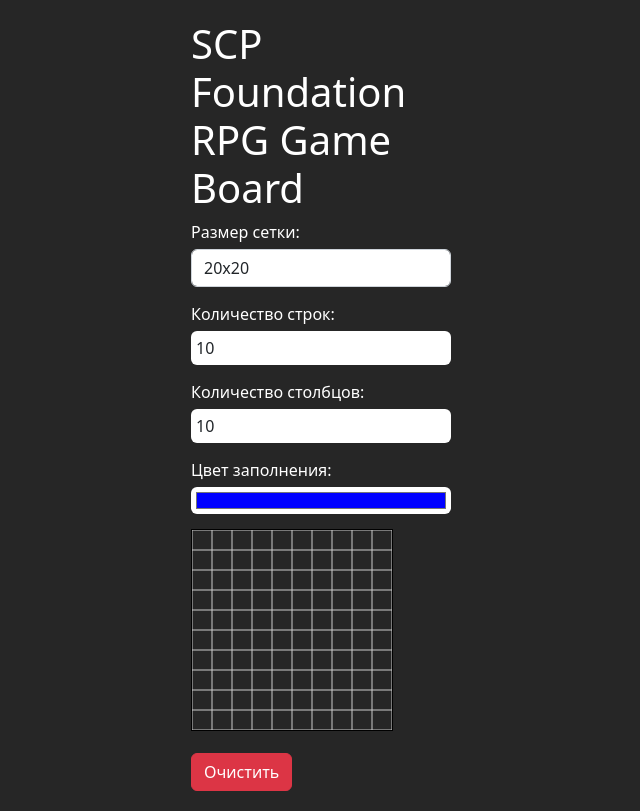
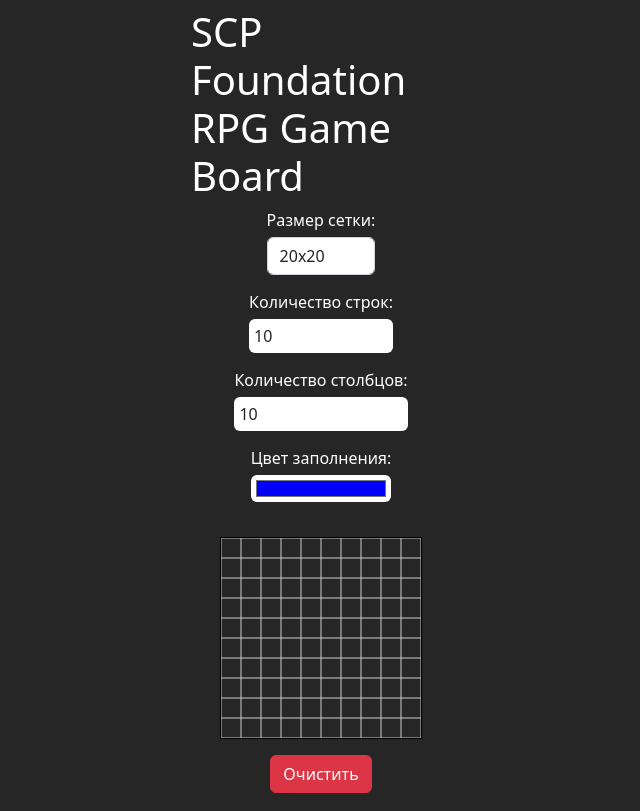
Before and after one commit to roasted-pigeon/SCP, a Django app: template Website/SCPDnD/main/templates/main/game.html in a window 1280 px wide. Shown: the whole page, without its empty margins (319-959 px from the left). Run offline with Django 4.2, Linux system fonts and the light colour scheme; the template is opened without the code that fills it: most values are stand-ins (such as "Sample title", 1, 10 or a date in 2020).

Commit message:
Added alignment for canvas

```diff
--- a/Website/SCPDnD/main/templates/main/game.html
+++ b/Website/SCPDnD/main/templates/main/game.html
@@ -7,9 +7,18 @@
 
 {% block body %}
     <style>
+        .container {
+            display: flex;
+            flex-direction: column;
+            align-items: center;
+            justify-content: center;
+            height: 100vh; /* Высота контейнера будет занимать всю доступную высоту */
+        }
+
         #game-canvas {
             border: 1px solid #000;
             cursor: crosshair;
+            margin-top: 20px; /* Добавляем небольшое отступание сверху для визуального разделения */
         }
     </style>
     <div class="container">
```
